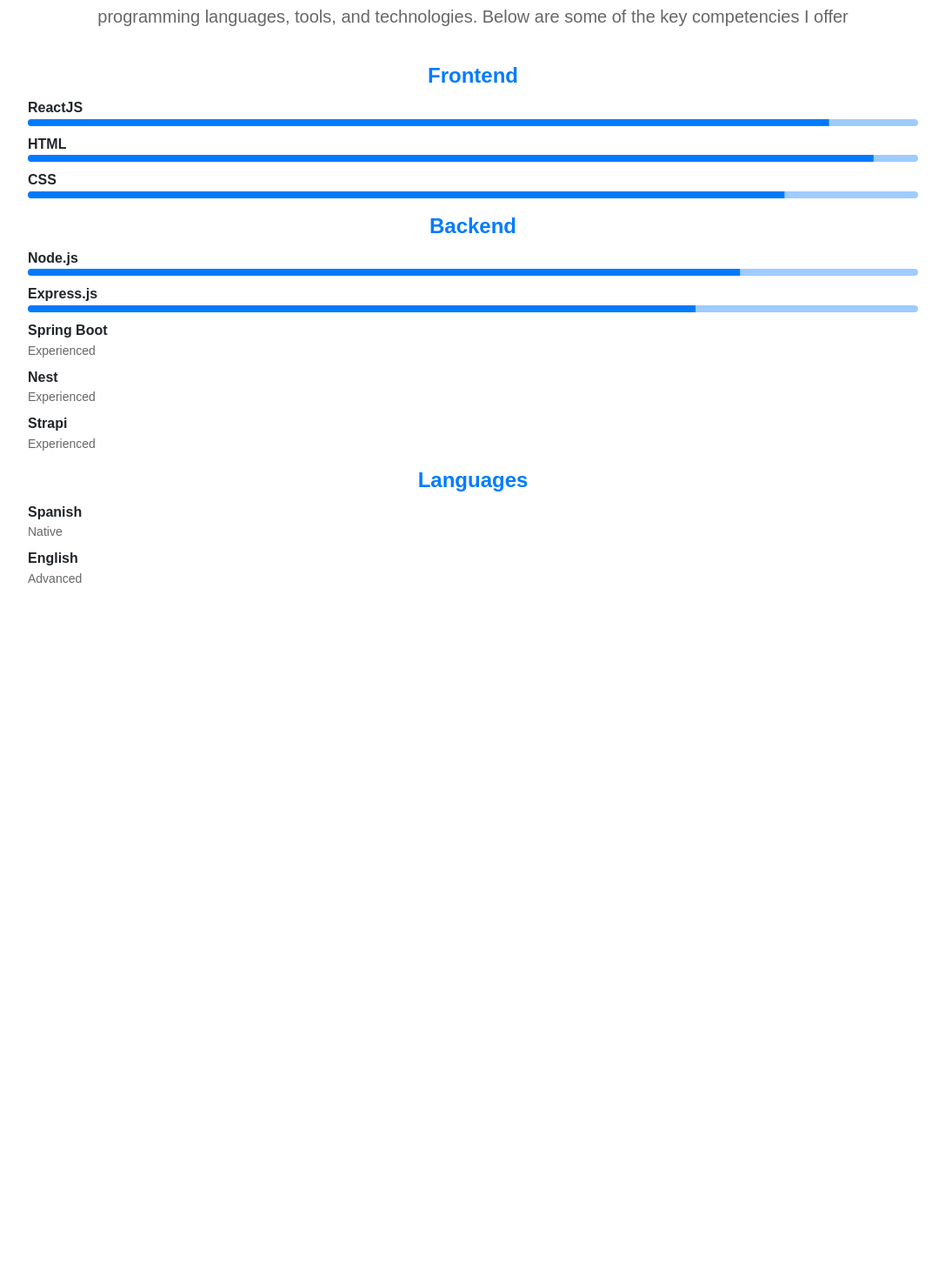
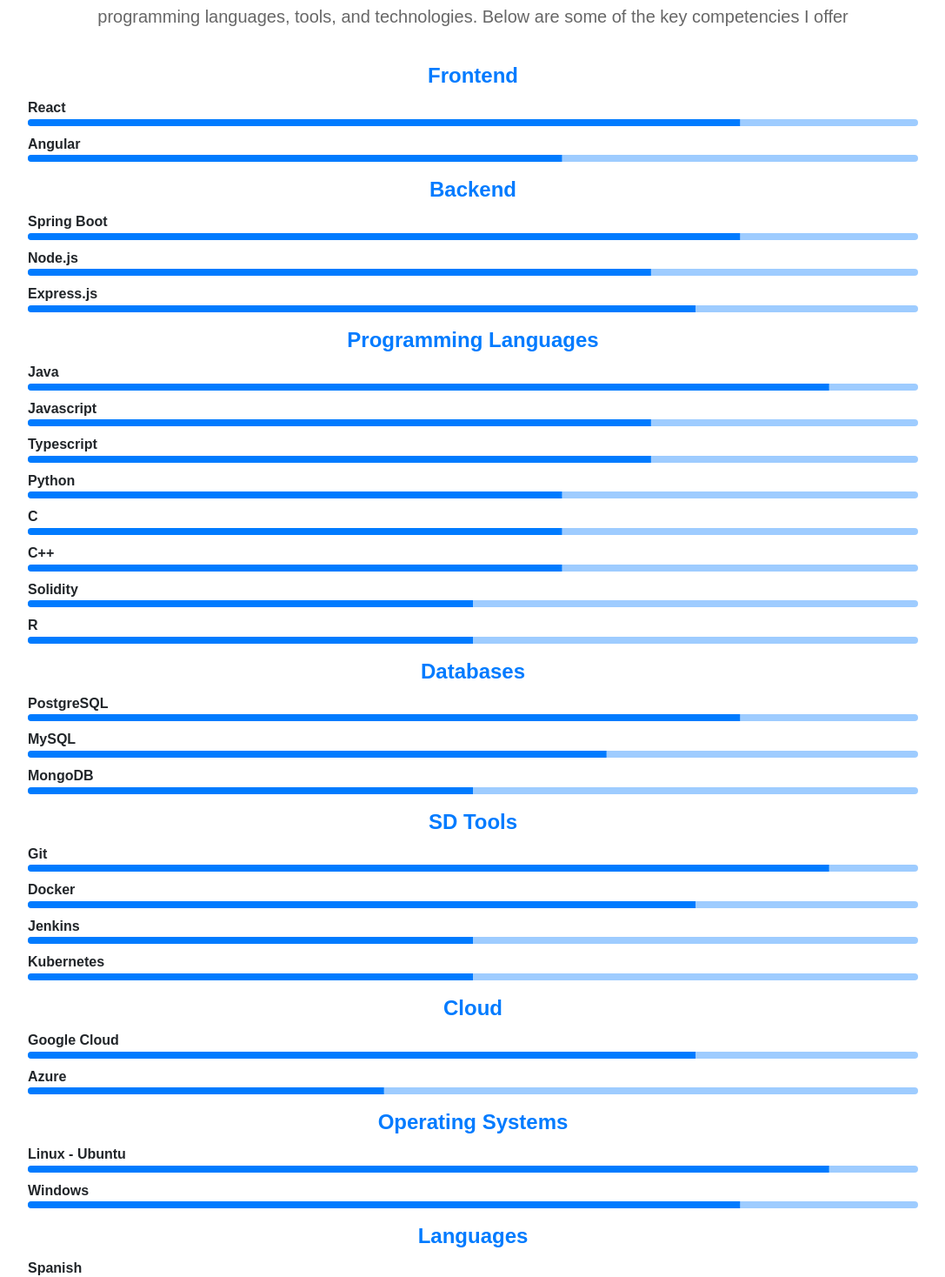
Before and after one commit to giovannyCaluna/my-site, a React (Create React App) app: page /my-site/skills in a window 1280 px wide. Shown: the part 169-1637 px from the top of the page at 87% size, without its empty margins (96-1183 px from the left). Before the commit the page ends 860 px from the top, so only its background shows below. Built offline with nearby package versions, Linux system fonts and the light colour scheme.

Commit message:
Add skills

```diff
--- a/src/components/landing/SocialMediaLinks.tsx
+++ b/src/components/landing/SocialMediaLinks.tsx
@@ -1,11 +1,9 @@
-import FacebookIcon from '@mui/icons-material/Facebook';
+import GithubIcon from '@mui/icons-material/GitHub'; // Represents GitHub
 import InstagramIcon from '@mui/icons-material/Instagram';
 import LinkedInIcon from '@mui/icons-material/LinkedIn';
-import MusicNoteIcon from '@mui/icons-material/MusicNote'; // Represents TikTok
-import GithubIcon from '@mui/icons-material/GitHub'; // Represents GitHub
 import TwitterIcon from '@mui/icons-material/Twitter'; // Represents X
 import WhatsAppIcon from '@mui/icons-material/WhatsApp';
-import { Box, IconButton, Tooltip, Typography } from '@mui/material';
+import { Box, IconButton, Tooltip } from '@mui/material';
 import React from 'react';
 
 // Define a type for social media links
--- a/src/pages/skills/SkillsPage.tsx
+++ b/src/pages/skills/SkillsPage.tsx
@@ -14,22 +14,64 @@
     {
       category: 'Frontend',
       skills: [
-        { name: 'ReactJS', level: 90 },
-        { name: 'HTML', level: 95 },
-        { name: 'CSS', level: 85 },
+        { name: 'React', level: 80 },
+        { name: 'Angular', level: 60 },
       ],
     },
     {
       category: 'Backend',
       skills: [
-        { name: 'Node.js', level: 80 },
+        { name: 'Spring Boot', level: 80 },
+        { name: 'Node.js', level: 70 },
         { name: 'Express.js', level: 75 },
-        { name: 'Spring Boot', level: 'Experienced' },
-        { name: 'Nest', level: 'Experienced' },
-        { name: 'Strapi', level: 'Experienced' },
       ],
     },
-    // Add other categories here...
+    {
+      category: 'Programming Languages',
+      skills: [
+        { name: 'Java', level: 90 },
+        { name: 'Javascript', level: 70 },
+        { name: 'Typescript', level: 70 },
+        { name: 'Python', level: 60 },
+        {name:"C", level: 60},
+        {name:"C++", level: 60},
+        {name:"Solidity", level: 50},
+        {name:"R", level: 50},
+
+      ],
+    },
+    {
+      category: 'Databases',
+      skills: [
+        { name: 'PostgreSQL', level: 80 },
+        { name: 'MySQL', level: 65 },
+        { name: 'MongoDB', level: 50 },
+      ],
+    },
+    {
+      category: 'SD Tools',
+      skills: [
+        { name: 'Git', level: 90 },
+        { name: 'Docker', level: 75 },
+        { name: 'Jenkins', level: 50 },
+        { name: 'Kubernetes', level: 50 },
+      ],
+    },
+    {
+      category: 'Cloud',
+      skills: [
+        { name: 'Google Cloud', level: 75 },
+        { name: 'Azure', level: 40 },
+      ],
+    },
+    {
+      category: 'Operating Systems',
+      skills: [
+        { name: 'Linux - Ubuntu', level: 90 },
+        { name: 'Windows', level: 80 },
+      ],
+    },
+
     {
       category: 'Languages',
       skills: [
```
